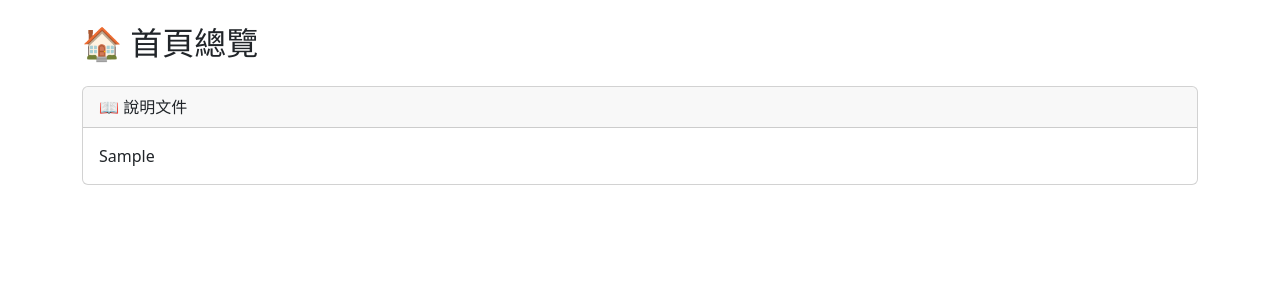
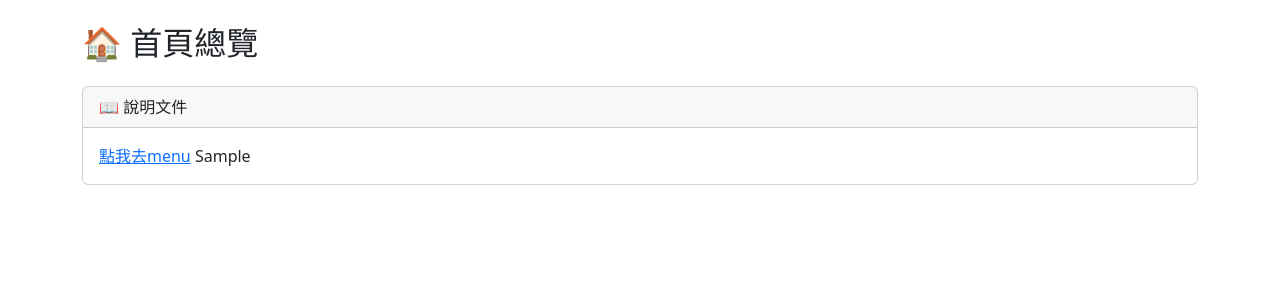
Before and after one commit to DanielQu9/depot_mongodb, a Python web app: template templates/home.html in a window 1280 px wide. Shown: the top 300 px of the page. Run offline with Jinja, Linux system fonts and the light colour scheme; the template is opened without the code that fills it: most values are stand-ins (such as "Sample title", 1, 10 or a date in 2020).

Commit message:
新增: 在首頁添加指向menu的連結

```diff
--- a/templates/home.html
+++ b/templates/home.html
@@ -15,6 +15,7 @@
     <div class="card mt-4">
       <div class="card-header">📖 說明文件</div>
       <div class="card-body">
+        <a href="https://depot-line.dx-q.net" target="_blank">點我去menu</a>
         {{ readme_html|safe }}
       </div>
     </div>
```
